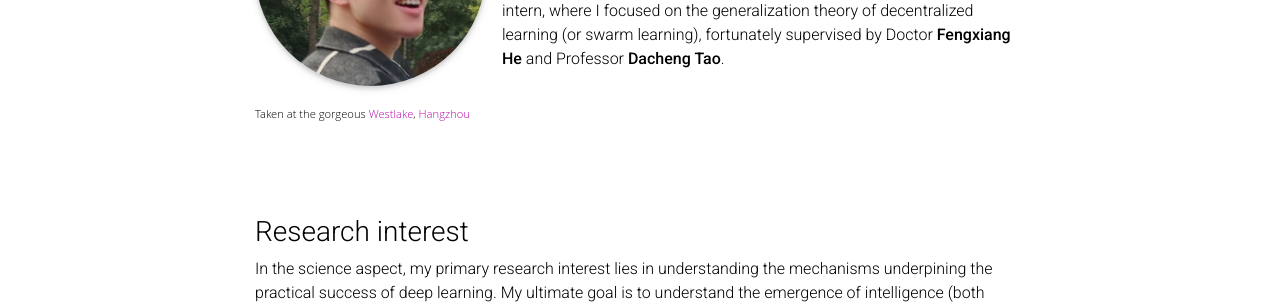
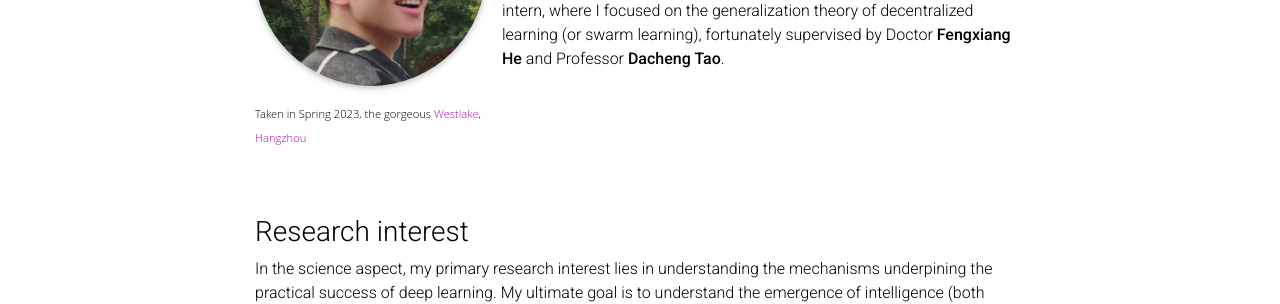
Before and after one commit to Raiden-Zhu/Raiden-Zhu.github.io, a Jekyll site: the page built from _pages/about.md, in a window 1280 px wide and 900 px high. Shown: the part 314-618 px from the top of the window. Built offline with Jekyll 4.4.1, drawn with Linux system fonts in a browser that asks for light colours; full-size pictures stand in for the smaller copies a plugin makes; emoji names are drawn with the system emoji font; comment, search, counter and statistics services are not loaded; a style sheet for code colours, icons or effects is not loaded.

Commit message:
Update about.md

```diff
--- a/_pages/about.md
+++ b/_pages/about.md
@@ -9,7 +9,7 @@
   image: photo_9.jpg
   image_circular: True # false: crops the image to make it circular
   address: >
-      <p><span style="font-size: 0.7em; font-family: 'Open Sans';">Taken at the gorgeous <a href='https://en.wikipedia.org/wiki/West_Lake'>Westlake</a>, <a href='https://en.wikipedia.org/wiki/Hangzhou'>Hangzhou</a></span></p>
+      <p><span style="font-size: 0.7em; font-family: 'Open Sans';">Taken in Spring 2023, the gorgeous <a href='https://en.wikipedia.org/wiki/West_Lake'>Westlake</a>, <a href='https://en.wikipedia.org/wiki/Hangzhou'>Hangzhou</a></span></p>
 
 
 news: true  # includes a list of news items
```
